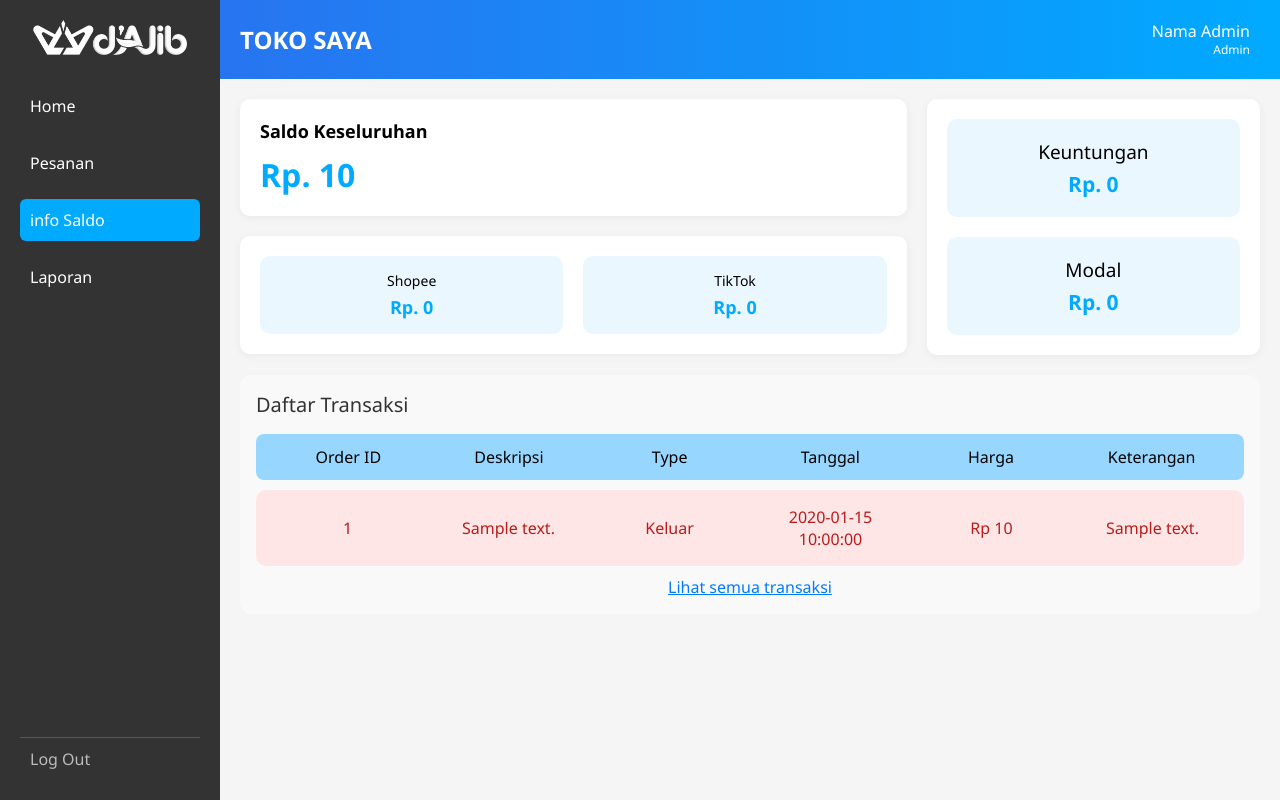
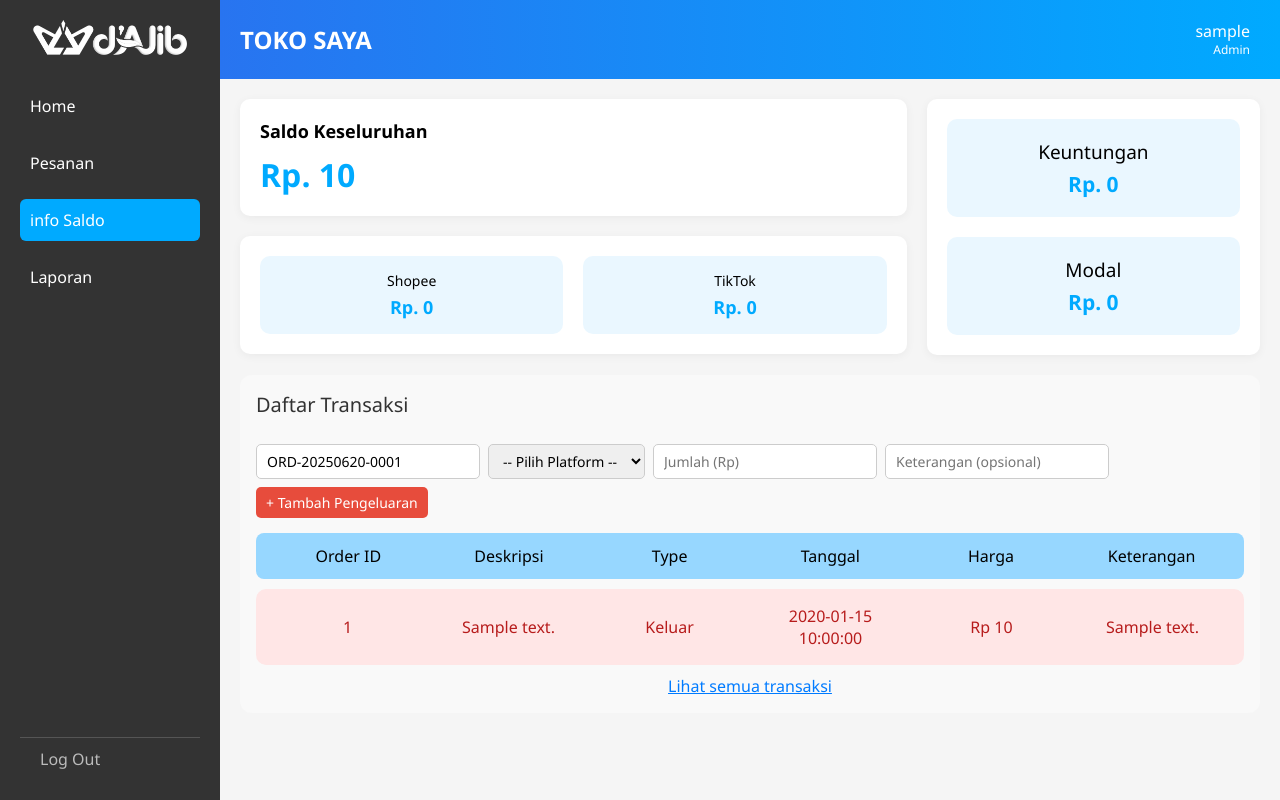
Before and after one commit to ReynanddXD/Order-Integration-Bookkeeping-System, a PHP site: page /pages/saldo.php in a window 1280 px wide. Run offline with PHP 8.4, Linux system fonts and the light colour scheme; the visitor is signed in with stand-in values (Sample User, id 1); tables that the repository leaves empty or names only in its code hold one stand-in row (values such as "Sample post").

Commit message:
saldo.php

```diff
--- a/pages/saldo.php
+++ b/pages/saldo.php
@@ -1,5 +1,21 @@
 <?php
 require_once "../includes/db.php";
+
+session_start();
+if (!isset($_SESSION['username'])) {
+    header("Location: login.php");
+    exit();
+}
+
+$username = $_SESSION['username'];
+
+// Ambil info user dari database
+$sql_user = "SELECT username, role FROM users WHERE username = ?";
+$stmt_user = $conn->prepare($sql_user);
+$stmt_user->bind_param("s", $username);
+$stmt_user->execute();
+$result_user = $stmt_user->get_result();
+$user_data = $result_user->fetch_assoc();
 
 // Ambil data saldo
 $sql_saldo = "SELECT * FROM saldo WHERE id = 1 LIMIT 1";
@@ -16,7 +32,6 @@ if ($result && $result->num_rows > 0) {
         $transactions[] = $row;
     }
 }
-
 ?>
 
 <!DOCTYPE html>
@@ -25,6 +40,7 @@ if ($result && $result->num_rows > 0) {
     <meta charset="UTF-8" />
     <title>Pemasukan - D’ajib Creative House</title>
     <link rel="stylesheet" href="../assets/css/style-saldo.css" />
+    <meta name="viewport" content="width=device-width, initial-scale=1.0"/>
   </head>
   <body>
     <div class="sidebar">
@@ -35,13 +51,18 @@ if ($result && $result->num_rows > 0) {
         <li class="active">info Saldo</li>
         <li><a href="laporan.php">Laporan</a></li>
       </ul>
-      <div class="logout">Log Out</div>
+      <div class="logout"><a class="logout" href="../includes/proses_logout.php">Log Out</a></div>
     </div>
+    <div class="sidebar-overlay" onclick="toggleSidebar()"></div>
 
     <div class="main">
       <div class="header">
+        <button class="toggle-sidebar" onclick="toggleSidebar()">☰</button>
         <h2>TOKO SAYA</h2>
-        <div class="profile">Nama Admin<br /><small>Admin</small></div>
+            <div class="profile">
+                <?= htmlspecialchars($user_data['username'] ?? 'Pengguna') ?><br />
+                <small><?= ucfirst(htmlspecialchars($user_data['status'] ?? 'admin')) ?></small>
+            </div>
       </div>
 
       <div class="saldo-content">
@@ -86,7 +107,43 @@ if ($result && $result->num_rows > 0) {
 
         <!-- Bottom Section: Recent Transactions Full Width -->
         <div class="content-wrapper">
-          <h3 class="sub-title">Daftar Transaksi</h3>
+          <div class="transaksi-header-bar">
+            <h3 class="sub-title">Daftar Transaksi</h3>
+
+            <?php
+            // Auto-generate order ID
+            $tanggal = date('Ymd');
+            $prefix = "ORD-" . $tanggal;
+
+            // Ambil nomor terakhir
+            $sql_max = "SELECT MAX(order_id) as max_id FROM transactions WHERE order_id LIKE '$prefix%'";
+            $result_max = $conn->query($sql_max);
+            $row_max = $result_max->fetch_assoc();
+            $last_id = $row_max['max_id'] ?? null;
+
+            if ($last_id) {
+                $last_number = (int)substr($last_id, -4);
+                $new_number = str_pad($last_number + 1, 4, '0', STR_PAD_LEFT);
+            } else {
+                $new_number = '0001';
+            }
+
+            $generated_order_id = $prefix . '-' . $new_number;
+            ?>
+            <form class="form-pengeluaran" action="../includes/tambah_transaksi.php" method="post">
+              <input type="hidden" name="type" value="keluar" />
+              <input type="text" name="order_id" value="<?= $generated_order_id ?>" readonly />
+              <select name="description" required>
+                <option value="">-- Pilih Platform --</option>
+                <option value="shopee">Shopee</option>
+                <option value="tikTok_shop">TikTok Shop</option>
+              </select>
+              <input type="number" name="amount" placeholder="Jumlah (Rp)" required />
+              <input type="text" name="keterangan" placeholder="Keterangan (opsional)" />
+              <button type="submit">+ Tambah Pengeluaran</button>
+            </form>
+
+          </div>
 
           <!-- Header kolom -->
           <div class="transaksi-header">
@@ -144,6 +201,25 @@ if ($result && $result->num_rows > 0) {
         this.textContent = isShowingAll ? 'Sembunyikan transaksi' : 'Lihat semua transaksi';
       });
     </script>
+    <script>
+  const sidebar = document.querySelector('.sidebar');
+  const toggleBtn = document.querySelector('.toggle-sidebar');
+
+  function toggleSidebar() {
+    sidebar.classList.toggle('active');
+  }
+
+  document.addEventListener('click', function (e) {
+    // Jika sidebar sedang aktif, dan klik bukan di sidebar atau tombol toggle
+    if (
+      sidebar.classList.contains('active') &&
+      !sidebar.contains(e.target) &&
+      !toggleBtn.contains(e.target)
+    ) {
+      sidebar.classList.remove('active');
+    }
+  });
+</script>
 
   </body>
 </html>
```
